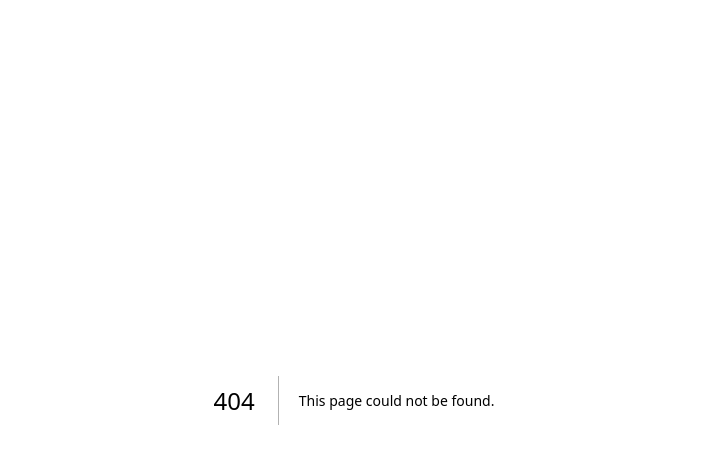
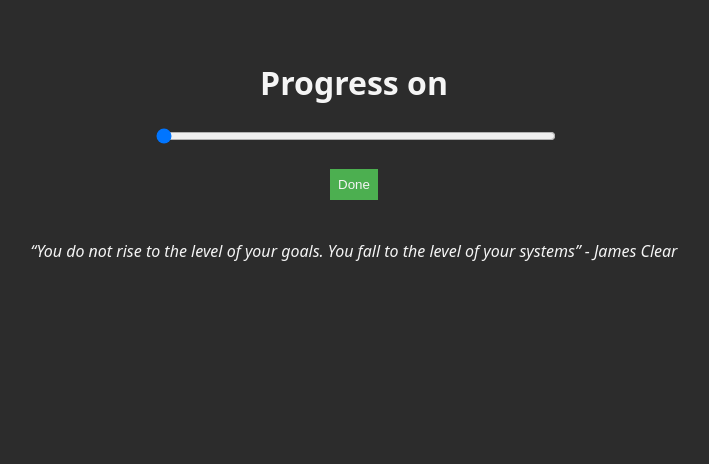
Before and after one commit to Sullynobugz/capstone-project, a Next.js app: page /Progress in a window 1280 px wide. Before the commit this address had no page. Shown: the top 464 px of the page, without its empty margins (286-995 px from the left). Built offline with nearby package versions, Linux system fonts and the light colour scheme.

Commit message:
progress page

```diff
--- /dev/null
+++ b/components/Progress/Progress.js
@@ -0,0 +1,81 @@
+import React, { useState, useContext, useEffect } from "react";
+import styled from "styled-components";
+import { useRouter } from "next/router";
+import { HabitsContext } from "../HabitsContext/HabitsContext";
+
+const ProgressContainer = styled.div`
+  display: flex;
+  flex-direction: column;
+  align-items: center;
+  justify-content: flex-start;
+  min-height: 100vh;
+  background-color: #2c2c2c;
+  padding: 40px;
+`;
+
+const HabitTitle = styled.h1`
+  color: #f5f5f5;
+`;
+
+const SliderContainer = styled.div`
+  width: 100%;
+  max-width: 400px;
+`;
+
+const Slider = styled.input.attrs({ type: "range" })`
+  width: 100%;
+`;
+
+const DoneButton = styled.button`
+  background-color: #4caf50;
+  border: none;
+  color: #f5f5f5;
+  padding: 8px;
+  cursor: pointer;
+  margin-top: 20px;
+`;
+
+const Quote = styled.p`
+  color: #f5f5f5;
+  font-style: italic;
+  margin-top: 40px;
+  text-align: center;
+`;
+
+const Progress = ({ habitId }) => {
+  const { habits } = useContext(HabitsContext);
+  const router = useRouter();
+
+  const habit = habits.find((h) => h.id === habitId) || { title: "" };
+  const habitTitle = habit.title;
+
+  const [progressValue, setProgressValue] = useState(0);
+
+  useEffect(() => {
+    console.log("Current URL:", router.pathname);
+  }, [router]);
+
+  const handleDoneClick = () => {
+    router.push("/weekday");
+  };
+
+  return (
+    <ProgressContainer>
+      <HabitTitle>Progress on {habitTitle}</HabitTitle>
+      <SliderContainer>
+        <Slider
+          min="0"
+          max="100"
+          value={progressValue}
+          onChange={(e) => setProgressValue(e.target.value)}
+        />
+      </SliderContainer>
+      <DoneButton onClick={handleDoneClick}>Done</DoneButton>
+      <Quote>
+        &ldquo;You do not rise to the level of your goals. You fall to the level of your systems&rdquo; - James Clear
+      </Quote>
+    </ProgressContainer>
+  );
+};
+
+export default Progress;
--- /dev/null
+++ b/pages/Progress.js
@@ -0,0 +1,12 @@
+import React from "react";
+import { useRouter } from "next/router";
+import Progress from "../components/Progress/Progress";
+
+const ProgressPage = () => {
+  const router = useRouter();
+  const { habitId } = router.query;
+
+  return <Progress habitId={habitId} />;
+};
+
+export default ProgressPage;
--- a/pages/_app.js
+++ b/pages/_app.js
@@ -1,12 +1,15 @@
+import { useRouter } from "next/router";
 import GlobalStyle from "../styles";
 import { HabitsProvider } from "../components/HabitsContext/HabitsContext";
 
 export default function App({ Component, pageProps }) {
+  const router = useRouter();
+
   return (
     <>
       <GlobalStyle />
       <HabitsProvider>
-        <Component {...pageProps} />
+        <Component {...pageProps} router={router} />
       </HabitsProvider>
     </>
   );
--- a/pages/index.js
+++ b/pages/index.js
@@ -1,4 +1,3 @@
-// index.js
 import { useState } from "react";
 import { useRouter } from "next/router";
 import styled from "styled-components";
```
Also changed, not shown: components/Implementation/HabitSelect.js (+5 -2 lines), components/Weekday/Weekday.js (+9 -4 lines).
